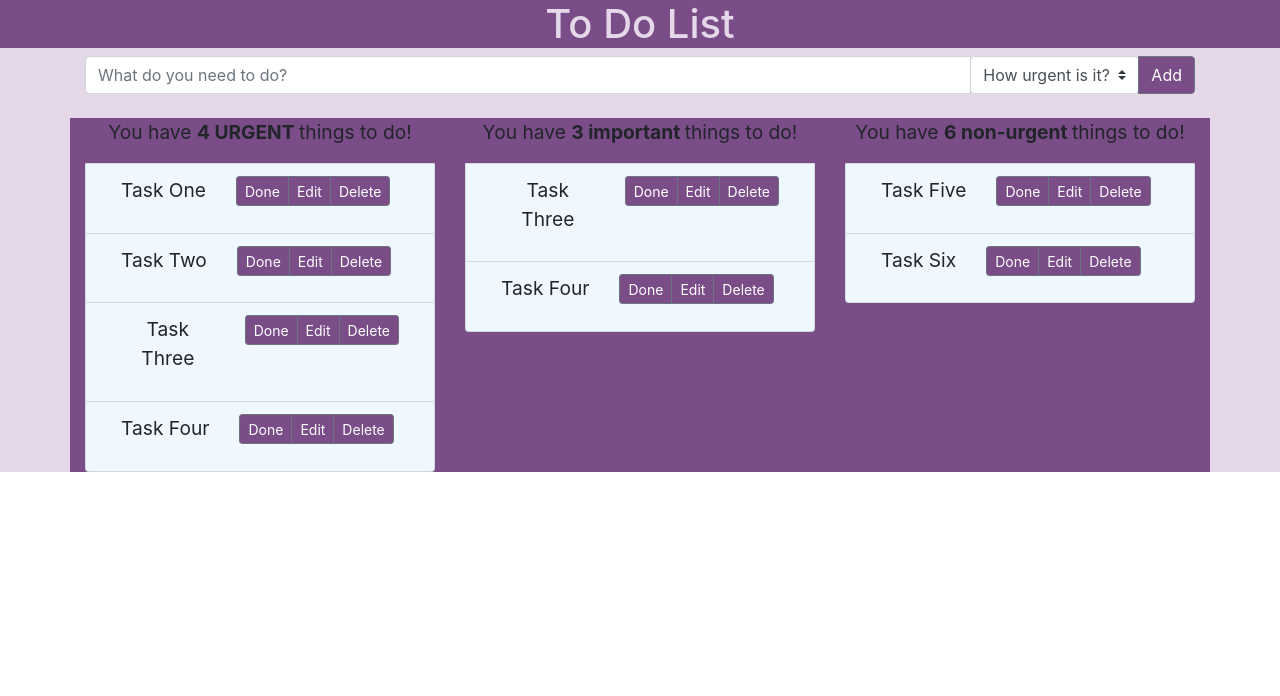
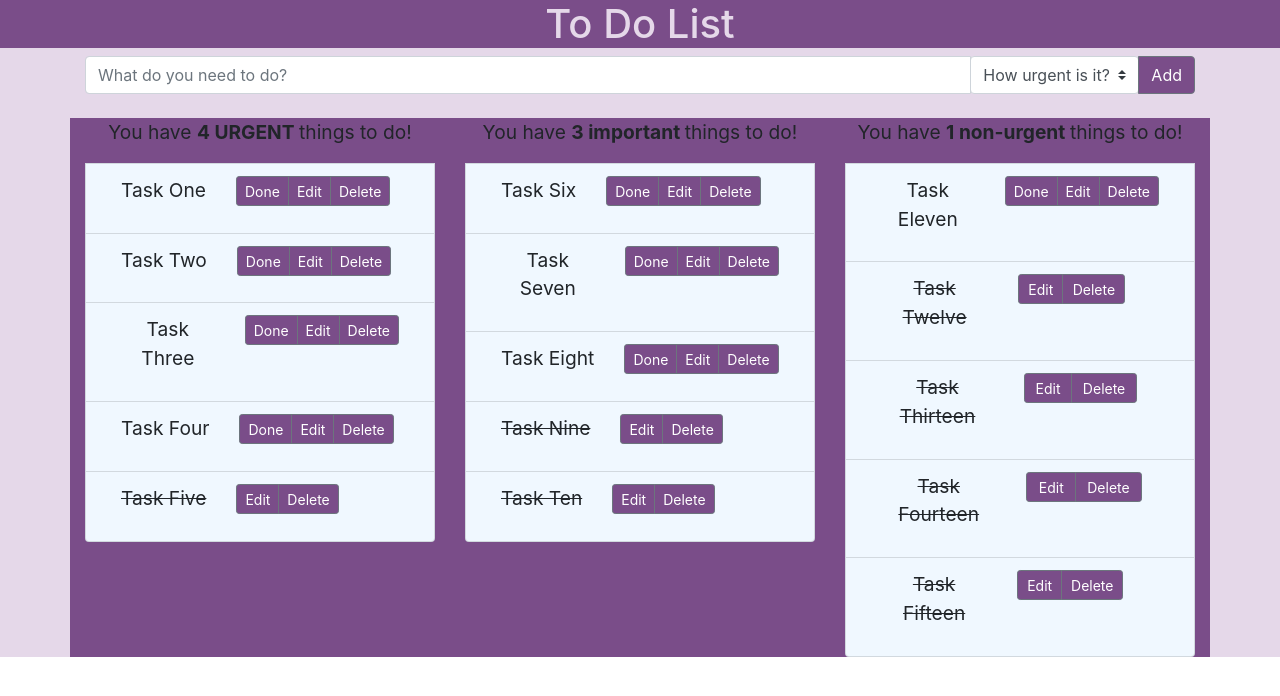
Before and after one commit to helenp360/todo_react_application, a React (Create React App) app: page / in a window 1280 px wide. Shown: the top 696 px of the page. Built offline with nearby package versions, Linux system fonts and the light colour scheme.

Commit message:
created a completed task class

```diff
--- a/src/App.js
+++ b/src/App.js
@@ -1,6 +1,8 @@
 import React from 'react';
 import './App.css';
 import TaskItem from "./TaskItem/TaskItem"
+import TaskItemComplete from "./TaskItemComplete/TaskItemComplete"
+
 import TaskInput from "./TaskInput/TaskInput"
 import TaskItemHeadingUrgent from "./TaskItemHeadingUrgent/TaskItemHeadingUrgent"
 import TaskItemHeadingImportant from "./TaskItemHeadingImportant/TaskItemHeadingImportant"
@@ -29,22 +31,30 @@ function App() {
               <li className="list-group-item d-flex justify-content-between align-items-center"><TaskItem text="Task Two"/></li>
               <li className="list-group-item d-flex justify-content-between align-items-center"><TaskItem text="Task Three"/></li>
               <li className="list-group-item d-flex justify-content-between align-items-center"><TaskItem text="Task Four"/></li>
+              <li className="list-group-item d-flex justify-content-between align-items-center"><TaskItemComplete text="Task Five"/></li>
 
           </div>
 
           <div className="col-12 col-sm-4 task-list">
             <TaskItemHeadingImportant text="3"/>
 
-              <li className="list-group-item d-flex justify-content-between align-items-center"><TaskItem text="Task Three"/></li>
-              <li className="list-group-item d-flex justify-content-between align-items-center"><TaskItem text="Task Four"/></li>
+              <li className="list-group-item d-flex justify-content-between align-items-center"><TaskItem text="Task Six"/></li>
+              <li className="list-group-item d-flex justify-content-between align-items-center"><TaskItem text="Task Seven"/></li>
+              <li className="list-group-item d-flex justify-content-between align-items-center"><TaskItem text="Task Eight"/></li>
+              <li className="list-group-item d-flex justify-content-between align-items-center"><TaskItemComplete text="Task Nine"/></li>
+              <li className="list-group-item d-flex justify-content-between align-items-center"><TaskItemComplete text="Task Ten"/></li>
 
           </div>
 
           <div className="col-12 col-sm-4 task-list">
-            <TaskItemHeadingNonurgent text="6"/>
+            <TaskItemHeadingNonurgent text="1"/>
 
-              <li className="list-group-item d-flex justify-content-between align-items-center"><TaskItem text="Task Five"/></li>
-              <li className="list-group-item d-flex justify-content-between align-items-center"><TaskItem text="Task Six"/></li>
+              <li className="list-group-item d-flex justify-content-between align-items-center"><TaskItem text="Task Eleven"/></li>
+              <li className="list-group-item d-flex justify-content-between align-items-center"><TaskItemComplete text="Task Twelve"/></li>
+              <li className="list-group-item d-flex justify-content-between align-items-center"><TaskItemComplete text="Task Thirteen"/></li>
+              <li className="list-group-item d-flex justify-content-between align-items-center"><TaskItemComplete text="Task Fourteen"/></li>
+              <li className="list-group-item d-flex justify-content-between align-items-center"><TaskItemComplete text="Task Fifteen"/></li>
+
 
           </div>
 
--- /dev/null
+++ b/src/TaskItemComplete/TaskItemComplete.css
@@ -0,0 +1,3 @@
+.task-item-complete__buttons {
+    height: 30px;
+}
--- /dev/null
+++ b/src/TaskItemComplete/TaskItemComplete.js
@@ -0,0 +1,25 @@
+import React from 'react';
+import './TaskItemComplete.css';
+
+function TaskItemComplete(props) {
+  return (
+
+    <div className="task-item-complete">
+      <div className="container">
+        <div className="row">
+          <div className="col task-item-complete__text">
+            <p><del>{ props.text }</del></p>
+          </div>
+          <div class="col task-item-complete__buttons btn-group btn-group-sm" role="group" aria-label="Basic example">
+            <button type="button" class="btn btn-secondary">Edit</button>
+            <button type="button" class="btn btn-secondary">Delete</button>
+          </div>
+        </div>
+      </div>
+    </div>
+
+
+  );
+}
+
+export default TaskItemComplete;
```
